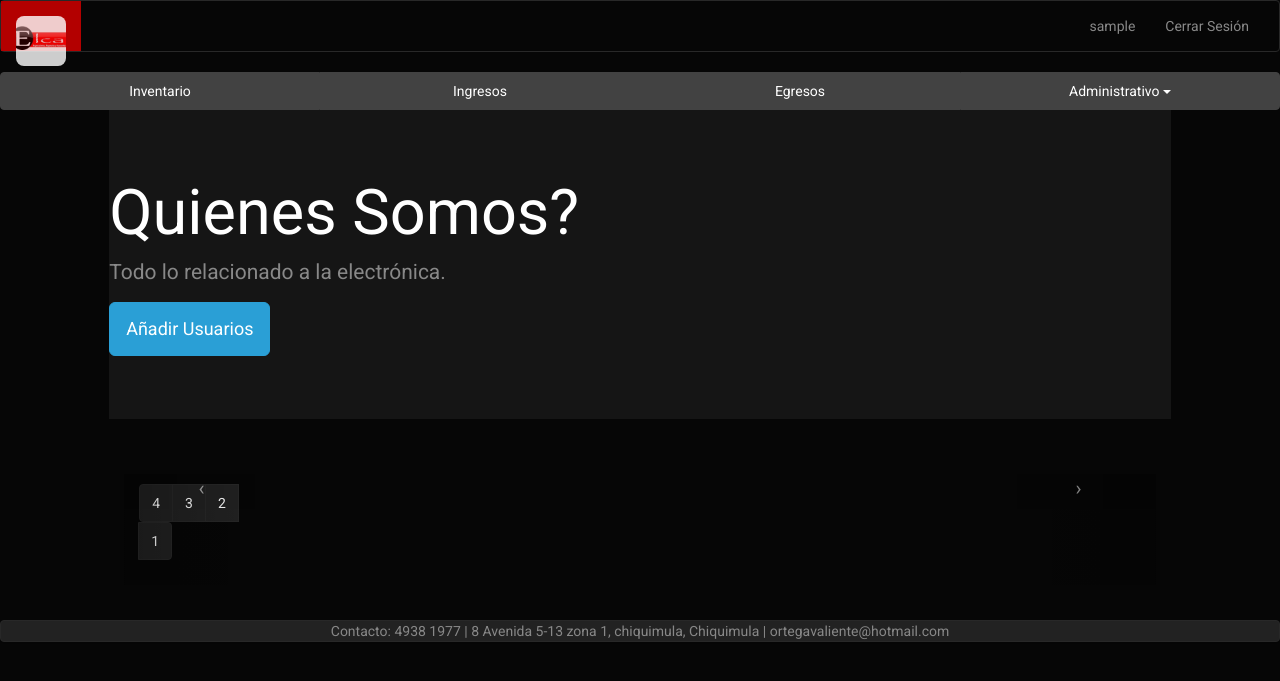
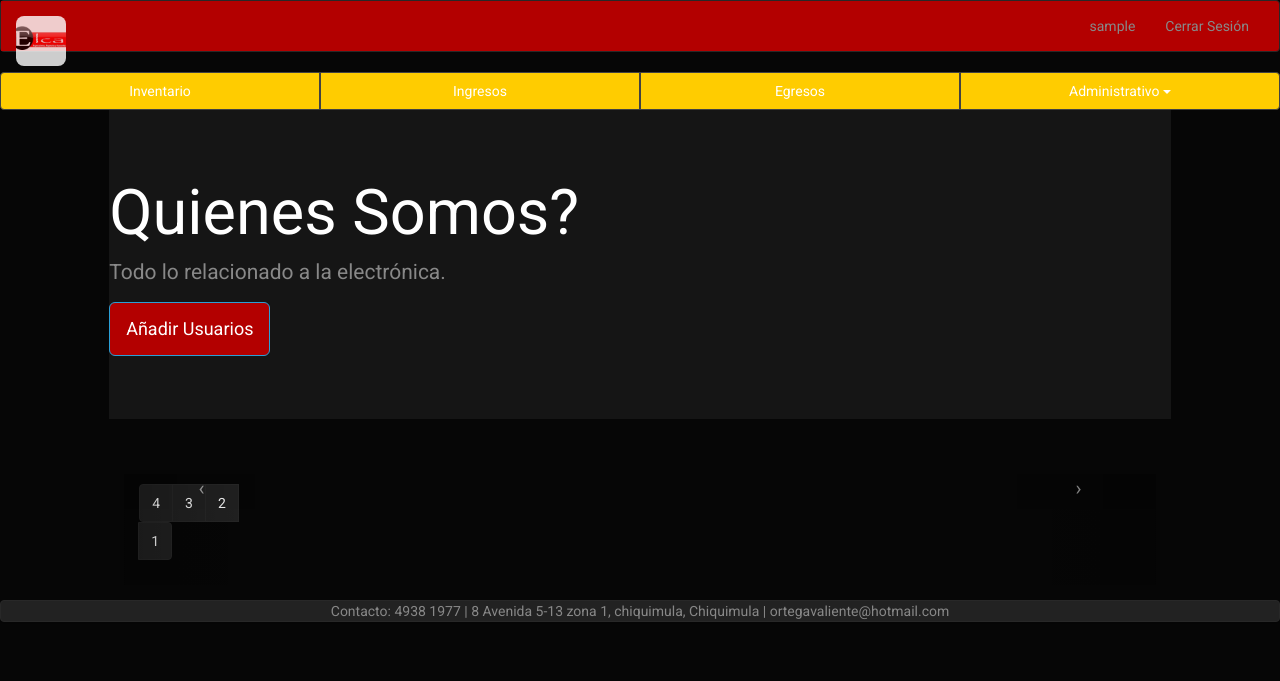
Before and after one commit to PolarCommunity/SimpleInventoryControl, a Django app: page / in a window 1280 px wide. Shown: the top 681 px of the page. Run offline with Django 3.2, Linux system fonts and the light colour scheme; the visitor is signed in with stand-in values (Sample User, id 1); some libraries are stand-ins or nearby versions.

Commit message:
botones menu colores

```diff
--- a/templates/base.html
+++ b/templates/base.html
@@ -3,20 +3,14 @@
 <html>
 <head>
 {% include 'head.html'%}
+</head>
+
+
+<body>
 
 
 
-<body>
-    <style >
-    	body {
- 	 background-image: url ("{% static 'img/logo_elca.jpg'%}");
-   	background-position: center center;
-    background-size: 100% 100%;
-    }
-    </style>
 
-
-</head>
 {% include 'nav-var.html'%}
 <div class="row">
   <div class="col-md-1">
@@ -27,10 +21,11 @@
     {% endblock %}
   </div>
 </div>
-<br>
 
-	<div class="panel panel-default">
+
+
+	</body>
+  <div class="panel panel-default">
     <center class="footer">Contacto: 4938 1977  |  8 Avenida 5-13 zona 1, chiquimula, Chiquimula |  ortegavaliente@hotmail.com </center>
   	</div>
-	</body>
 </html>
--- a/templates/home.html
+++ b/templates/home.html
@@ -1,10 +1,10 @@
 {% extends 'base.html'%}
 {% load static %}
 {% block container %}
-<div class="jumbotron">
+<div class="jumbotron" >
   <h1>Quienes Somos?</h1>
   <p>Todo lo relacionado a la electrónica.</p>
-  <p><a class="btn btn-primary btn-lg">Añadir Usuarios</a></p>
+  <p><a class="btn btn-primary btn-lg" id="menubtn" style="background-color: #b30000">Añadir Usuarios</a></p>
 </div>
 
 	<div class="panel-body clearfix">
--- a/templates/nav-var.html
+++ b/templates/nav-var.html
@@ -1,7 +1,7 @@
 {% load static %}
-<nav class="navbar navbar-default">
+<nav class="navbar navbar-default" style="background-color: #b30000">
   <div class="container-fluid">
-    <div class="navbar-header">
+    <div class="navbar-header" style="background-color: #b30000">
       <button type="button" class="navbar-toggle collapsed" data-toggle="collapse" data-target="#bs-example-navbar-collapse-1">
         <span class="sr-only">Navegacion</span>
         <span class="icon-bar"></span>
@@ -28,21 +28,21 @@
 
 <div class="btn-group btn-group-justified">
   {% if request.user.is_superuser%}
-  <a href="{% url 'seleccion_sede_lista_articulo'%}" class="btn btn-default">Inventario</a>
+  <a href="{% url 'seleccion_sede_lista_articulo'%}" id="menubtn" class="btn btn-default" style="background-color: #ffcc00">Inventario</a>
   {% else %}
-<a href="{% url 'lista_sede_articulo'%}" class="btn btn-default">Inventario</a>
+<a href="{% url 'lista_sede_articulo'%}" id="menubtn" class="btn btn-default" style="background-color: #ffcc00">Inventario</a>
   {% endif %}
-<a href="#" class="btn btn-default">Ingresos</a>
-<a href="#" class="btn btn-default">Egresos</a>
+<a href="#" class="btn btn-default" id="menubtn" style="background-color: #ffcc00">Ingresos</a>
+<a href="#" class="btn btn-default" id="menubtn" style="background-color: #ffcc00">Egresos</a>
 {% if request.user.is_superuser%}
     <div class="btn-group">
-      <a href="#" class="btn btn-default dropdown-toggle" id="dropdow"data-toggle="dropdown">
+      <a href="#" class="btn btn-default dropdown-toggle" id="menubtn" id="dropdow" data-toggle="dropdown" style="background-color: #ffcc00">
         Administrativo
         <span class="caret"></span>
       </a>
       <ul class="dropdown-menu">
-        <li><a href="{% url 'lista_sede'%}">Sedes</a></li>
-        <li><a href="{% url 'lista_usuario'%}">Usuarios</a></li>
+        <li><a href="{% url 'lista_sede'%}" id="menubtn" style="background-color: #b30000">Sedes</a></li>
+        <li><a href="{% url 'lista_usuario'%}" id="menubtn" style="background-color: #b30000">Usuarios</a></li>
        </ul>
     </div>
 {% endif %}
```
